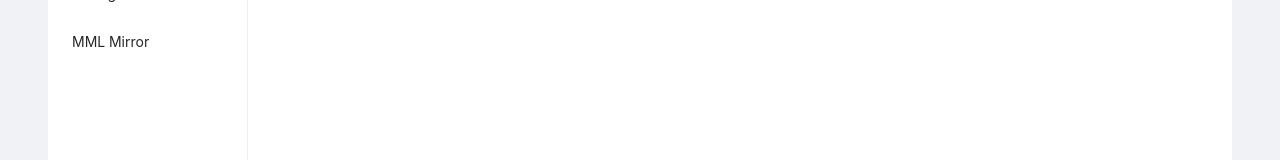
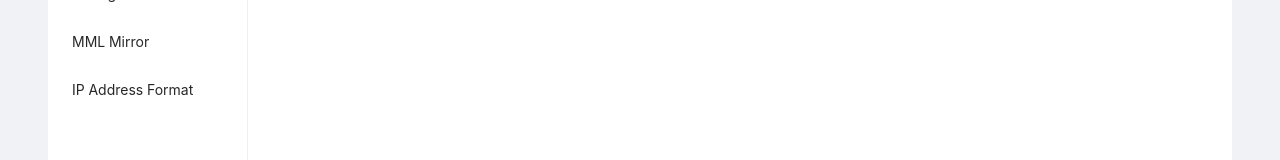
Before and after one commit to EwenLan/core-network-toolkits, a React (Create React App) app: page /home/welcome in a window 1280 px wide. Shown: the part 278-438 px from the top of the page. Built offline with nearby package versions, Linux system fonts and the light colour scheme.

Commit message:
added IP address convert

```diff
--- /dev/null
+++ b/src/pages/home/ipaddress.tsx
@@ -0,0 +1,41 @@
+import { Input } from "antd"
+import { useState } from "react"
+import { TitledFunction } from "../../templates/titledfunction"
+import { KeyValuePair, KeyValuePairDirection } from "./common"
+
+const hexadecimalIPAddressLength = 8
+const hexadecimalIPMasks = [0xff000000, 0x00ff0000, 0x0000ff00, 0x000000ff]
+const hexadecimalIPShift = [24, 16, 8, 0]
+const hexadecimalIPArrayLen = 4
+
+export function IPAddressFormat() {
+    return (
+        <TitledFunction title="IP Address Format" content={<IPAddressFormatApp />} />
+    )
+}
+
+function IPAddressFormatApp() {
+    const [dotDecimalIP, setDotDecimalIP] = useState("")
+    const handleHexadecimal = (e: React.ChangeEvent<HTMLInputElement>) => {
+        let hexadecimalIP = e.target.value.replace(" ", "").replace("0x", "")
+        while (hexadecimalIP.length < hexadecimalIPAddressLength) {
+            hexadecimalIP += "0"
+        }
+        console.log(hexadecimalIP)
+        const hexadecimalIPValue = Number.parseInt(hexadecimalIP, 16)
+        let hexadecimalIPSubSegements = new Array(hexadecimalIPArrayLen)
+        for (let i = 0; i < hexadecimalIPArrayLen; i++) {
+            hexadecimalIPSubSegements[i] = (hexadecimalIPValue & hexadecimalIPMasks[i]) >>> hexadecimalIPShift[i]
+        }
+        console.log(hexadecimalIPSubSegements)
+        const dotDecimalIPAddress = `${hexadecimalIPSubSegements[0]}.${hexadecimalIPSubSegements[1]}.` +
+            `${hexadecimalIPSubSegements[2]}.${hexadecimalIPSubSegements[3]}`
+        setDotDecimalIP(dotDecimalIPAddress)
+    }
+    return (
+        <>
+            <KeyValuePair title="Hexadecimal IPv4 Address" value={<Input onChange={handleHexadecimal} />} direction={KeyValuePairDirection.vertical} />
+            <KeyValuePair title="Dot-Decimal IPv4 Address" value={<Input value={dotDecimalIP} />} direction={KeyValuePairDirection.vertical} />
+        </>
+    )
+}
--- a/src/routes/home.tsx
+++ b/src/routes/home.tsx
@@ -1,5 +1,6 @@
 import { RouteGroup } from "../common/route"
 import { ConfigurationForm } from "../pages/home/configurationform"
+import { IPAddressFormat } from "../pages/home/ipaddress"
 import { MMLMirror } from "../pages/home/mmlmirror"
 import { PTMSIDecoder } from "../pages/home/ptmsi"
 import { Welcome } from "../pages/home/welcome"
@@ -11,5 +12,6 @@ export const HomeIndex = RouteGroup({
         { pathName: "ptmsi", title: "PTMSI Decoder", element: <PTMSIDecoder /> },
         { pathName: "configurationform", title: "Configuration Form", element: <ConfigurationForm /> },
         { pathName: "mmlmirror", title: "MML Mirror", element: <MMLMirror /> },
+        { pathName: "ipaddress", title: "IP Address Format", element: <IPAddressFormat /> },
     ]
 })
```
